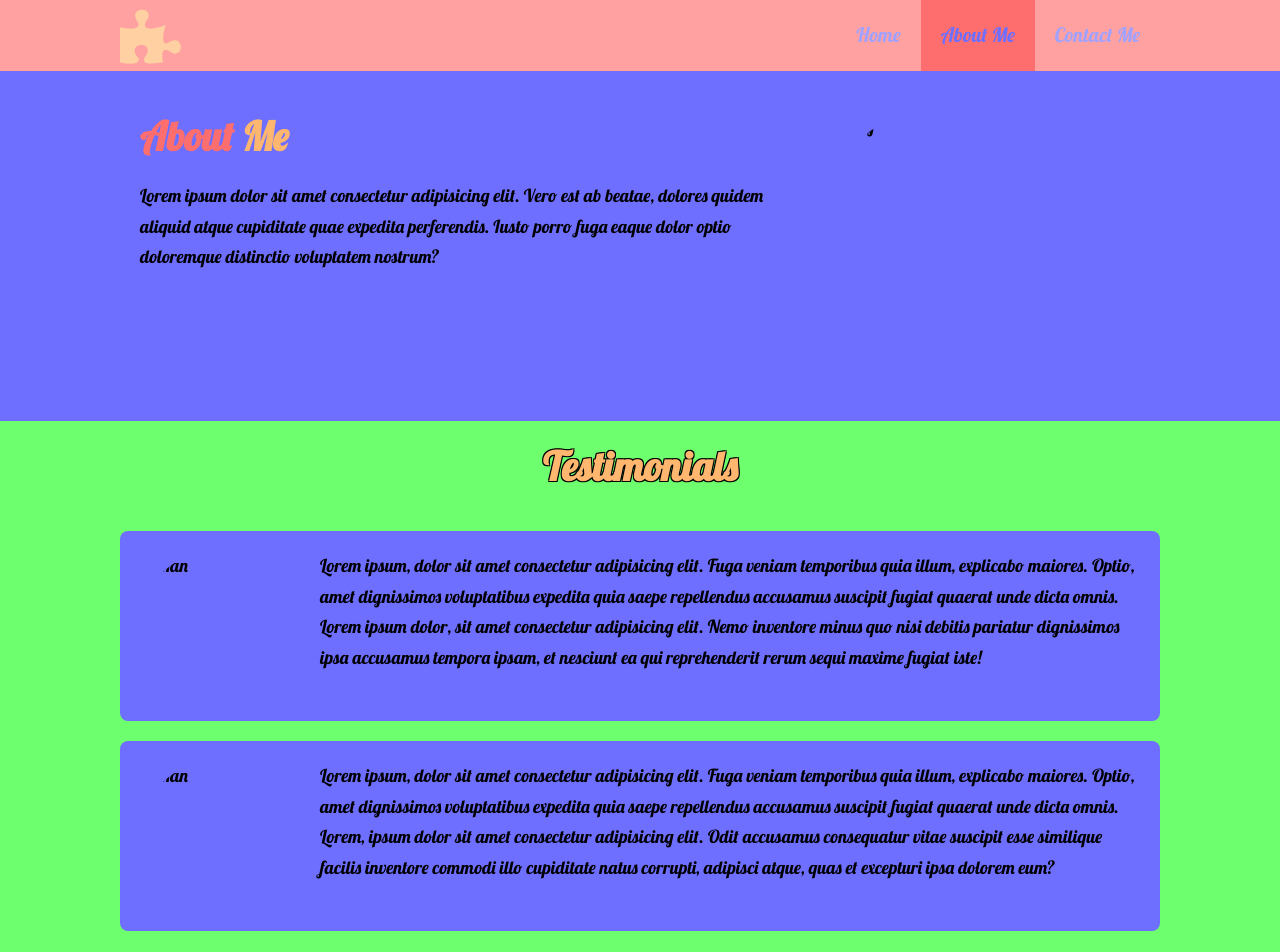
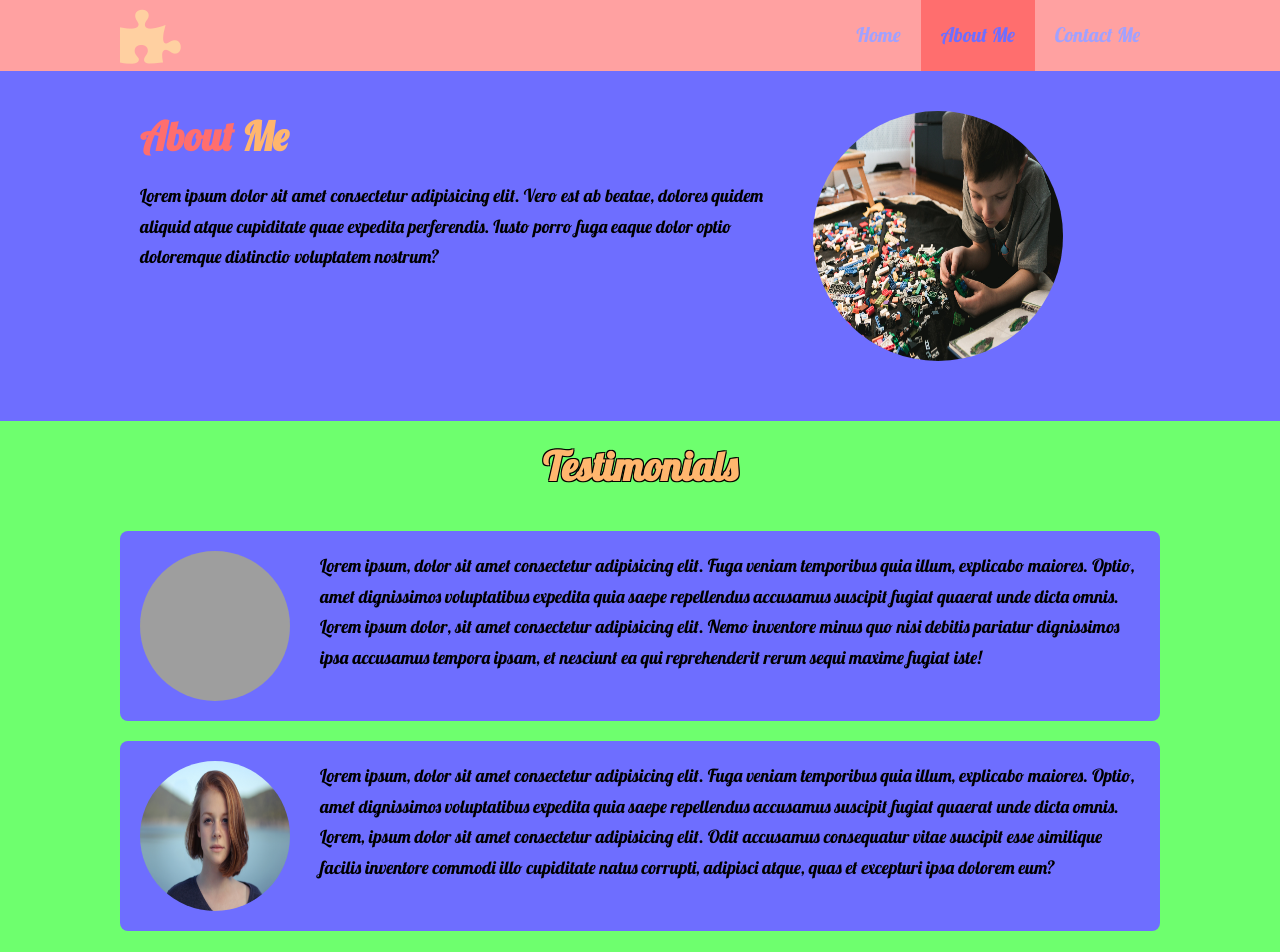
Before and after one commit to Luke-McShane/JigSure-Project-3, a plain HTML site: page about.html in a window 1280 px wide. Shown: the top 952 px of the page. Drawn offline with Linux system fonts and the light colour scheme; the site is published under a folder, as on GitHub Pages, so addresses that start at the root find nothing.

Commit message:
Filepath changes for images

```diff
--- a/about.html
+++ b/about.html
@@ -29,7 +29,7 @@
         <p class="py-2">Lorem ipsum dolor sit amet consectetur adipisicing elit. Vero est ab beatae, dolores quidem aliquid atque cupiditate quae expedita perferendis. Iusto porro fuga eaque dolor optio doloremque distinctio voluptatem nostrum?</p>
       </div>
       <div id="about-right">
-        <img src="/img/me.jpg" alt="Myself">
+        <img src="img/me.jpg" alt="Myself">
       </div>
     </div>
   </section>
@@ -38,12 +38,12 @@
     <div class="container">
       <h2 class="text-primary py-3 shadow-dark">Testimonials</h2>
       <div class="testimonial">
-        <img src="/img/boi.jpg" alt="Man">
+        <img src="img/boi.jpg" alt="Man">
         <p>Lorem ipsum, dolor sit amet consectetur adipisicing elit. Fuga veniam temporibus quia illum, explicabo maiores. Optio, amet dignissimos voluptatibus expedita quia saepe repellendus accusamus suscipit fugiat quaerat unde dicta omnis. Lorem ipsum dolor, sit amet consectetur adipisicing elit. Nemo inventore minus quo nisi debitis pariatur dignissimos ipsa accusamus tempora ipsam, et nesciunt ea qui reprehenderit rerum sequi maxime fugiat iste!</p>
       </div>
       <div class="clr"></div>
       <div class="testimonial">
-        <img src="/img/girl.jpg" alt="Man">
+        <img src="img/girl.jpg" alt="Man">
         <p>Lorem ipsum, dolor sit amet consectetur adipisicing elit. Fuga veniam temporibus quia illum, explicabo maiores. Optio, amet dignissimos voluptatibus expedita quia saepe repellendus accusamus suscipit fugiat quaerat unde dicta omnis. Lorem, ipsum dolor sit amet consectetur adipisicing elit. Odit accusamus consequatur vitae suscipit esse similique facilis inventore commodi illo cupiditate natus corrupti, adipisci atque, quas et excepturi ipsa dolorem eum?</p>
       </div>
     </div>
```
Also changed, not shown: contact.html (+1 -1 lines).
